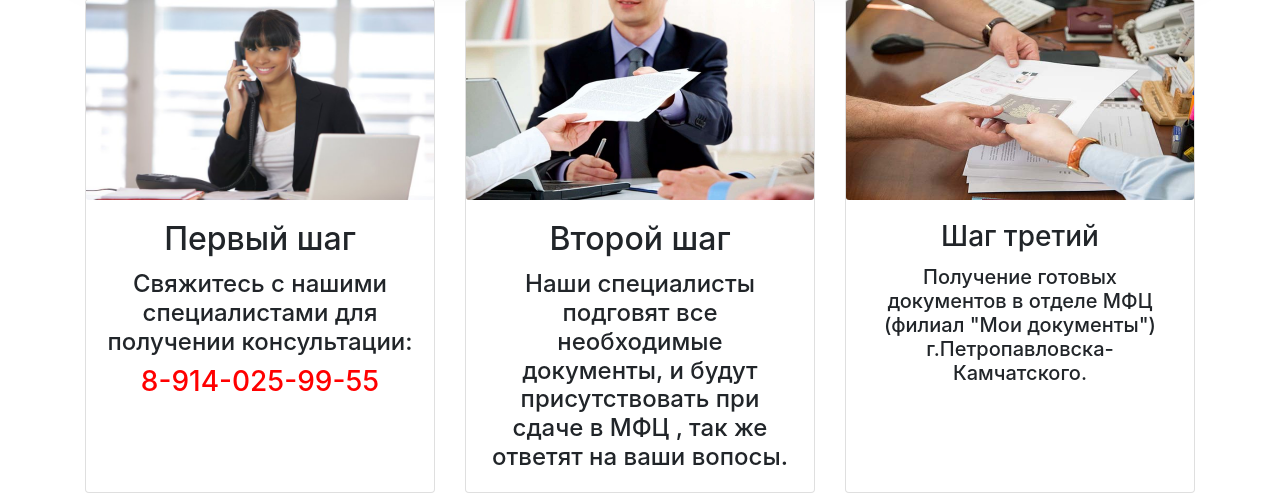
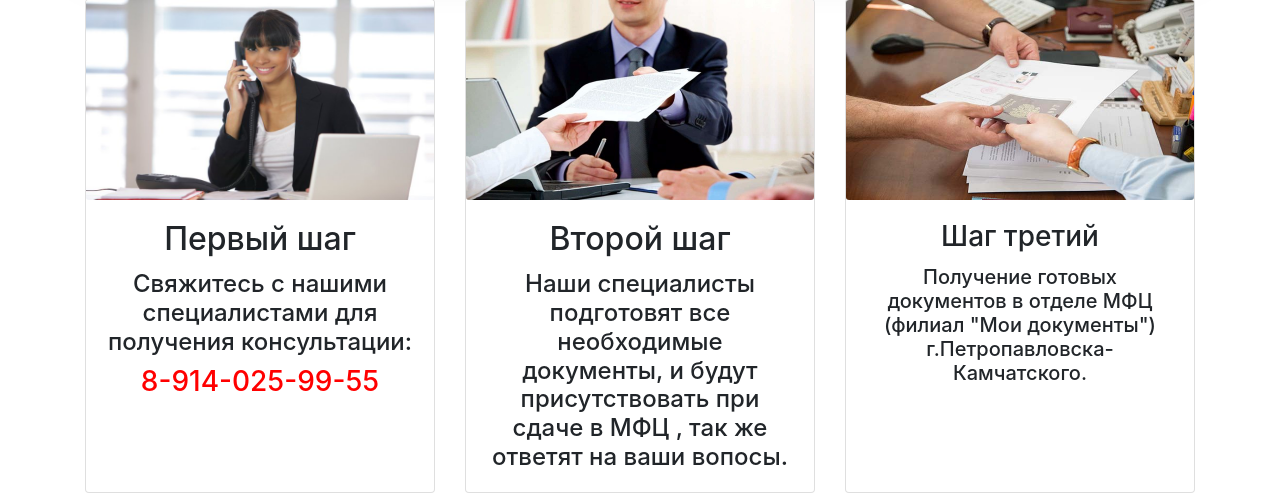
Before and after one commit to zaha5216/Propiska_kamchatka, a Django app: page / in a window 1280 px wide. Shown: the part 2062-2560 px from the top of the page. Run offline with Django 3.2, Linux system fonts and the light colour scheme; some libraries are stand-ins or nearby versions.

Commit message:
my message

```diff
--- a/templates/layout/basic.html
+++ b/templates/layout/basic.html
@@ -180,7 +180,7 @@
                       <img class="rounded-sm" src="/static/main2/41.1.1.jpg" height="200"  alt="Rounded image">
                     <div class="card-body text-center">
                       <h2 class="card-title" >Первый шаг</h2>
-                      <h4 class="card-text">Свяжитесь с нашими специалистами для получении консультации:</h4>
+                      <h4 class="card-text">Свяжитесь с нашими специалистами для получения консультации:</h4>
                        <h3 class="text-center"><a style="color:red"  href="tel:+79140259955"> 8-914-025-99-55</a></h3>
                     </div>
                   </div>
@@ -188,7 +188,7 @@
                       <img class="rounded-sm"   src="static/main2/41_9.jpg" height="200"  alt="Rounded image">
                     <div class="card-body text-center">
                       <h2 class="card-title">Второй шаг</h2>
-                      <h4 class="card-text">Наши специалисты подговят все необходимые документы, и будут присутствовать
+                      <h4 class="card-text">Наши специалисты подготовят все необходимые документы, и будут присутствовать
                           при сдаче в МФЦ , так же ответят на ваши вопосы.</h4>
                     </div>
                   </div>
```
Also changed, not shown: Propiska41/settings.py (+4 -4 lines).
